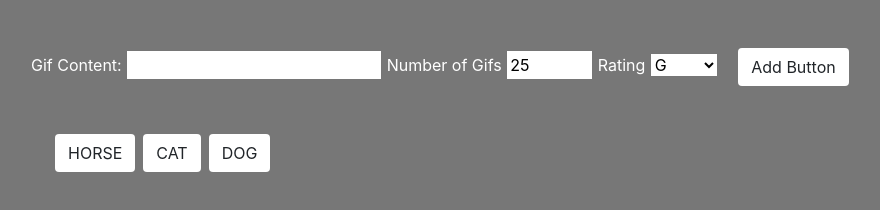
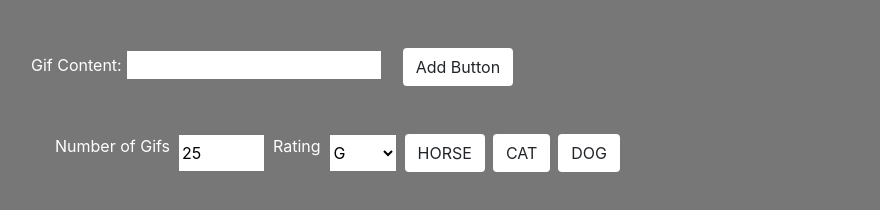
Before and after one commit to hegner123/giphy_api, a plain HTML site: page index.html in a window 1280 px wide. Shown: the whole page, without its empty margins (54-934 px from the left). Drawn offline with nearby package versions, Linux system fonts and the light colour scheme.

Commit message:
changed styles

```diff
--- a/index.html
+++ b/index.html
@@ -20,20 +20,22 @@
       <div class="col col-12">
         <label class="label-text" for="user-input-text">Gif Content:</label>
         <input type="text" class="user-input-text" id="user-input-text">
-        <label class="label-text" for="quantity">Number of Gifs</label>
-        <input type="number" name="quantity" min="1" max="25" value="25" class="user-input-number" id="user-input-number">
-        <label class="label-text" for="rating">Rating</label>
-        <select id="user-rating-select"name="rating">
-            <option value="G">G</option>
-            <option value="PG">PG</option>
-            <option value="PG-13">PG-13</option>
-            <option value="R">R</option>
-          </select>
+
 
         <button id="add-button"class="btn user-button ml-3">Add Button</button>
       </div>
     </div>
-    <div class="row mt-5 button-div m-3"></div>
+    <div class="row mt-5 button-div m-3">
+      <label class="label-text ml-2" for="quantity">Number of Gifs</label>
+      <input type="number" name="quantity" min="1" max="25" value="25" class="user-input-number ml-2" id="user-input-number">
+      <label class="label-text ml-2" for="rating">Rating</label>
+      <select id="user-rating-select"name="rating" class="ml-2">
+          <option value="G">G</option>
+          <option value="PG">PG</option>
+          <option value="PG-13">PG-13</option>
+          <option value="R">R</option>
+        </select>
+    </div>
     <div class="row display"></div>
   </div>
 </body>
```
